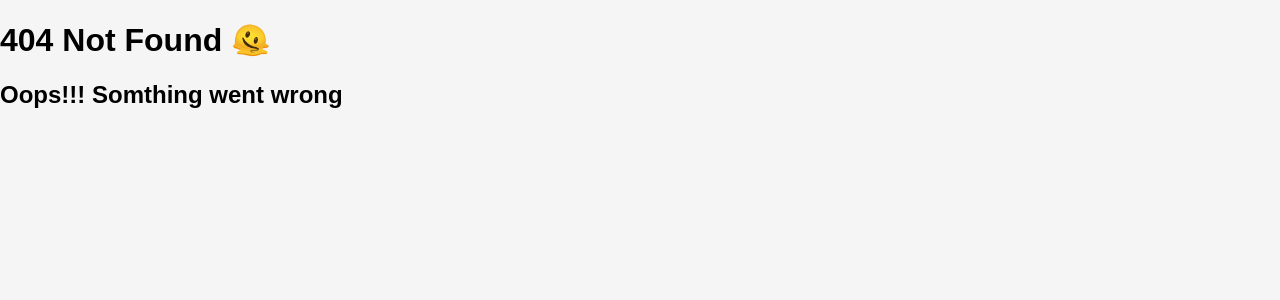
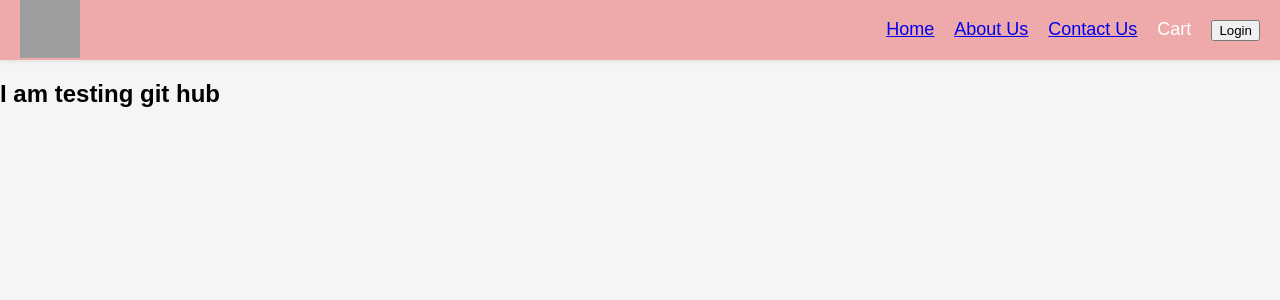
Before and after one commit to faisalmoinuddin99/namaste_react-, a React (Vite) app: page /test in a window 1280 px wide. Before the commit this address had no page. Shown: the top 300 px of the page. Built offline with nearby package versions, Linux system fonts and the light colour scheme; grey boxes are pictures that could not be loaded.

Commit message:
Test component added

```diff
--- a/App.js
+++ b/App.js
@@ -7,6 +7,7 @@ import { Outlet, RouterProvider, createBrowserRouter } from "react-router-dom";
 import Contact from "./src/Contact";
 import Error from "./src/Error";
 import RestaurantMenu from "./src/RestaurantMenu";
+import TestCompoent from "./src/TestComponent";
 
 /*
 
@@ -59,6 +60,10 @@ const appRouter = createBrowserRouter([
         path: "/restaurants/:resId", // dynamic URL
         element: <RestaurantMenu />,
       },
+      {
+        path: "/test",
+        element: <TestCompoent />,
+      },
     ],
     errorElement: <Error />,
   },
--- /dev/null
+++ b/src/TestComponent.js
@@ -0,0 +1,9 @@
+const TestCompoent = () => {
+  return (
+    <div>
+      <h2>I am testing git hub</h2>
+    </div>
+  );
+};
+
+export default TestCompoent;
```
